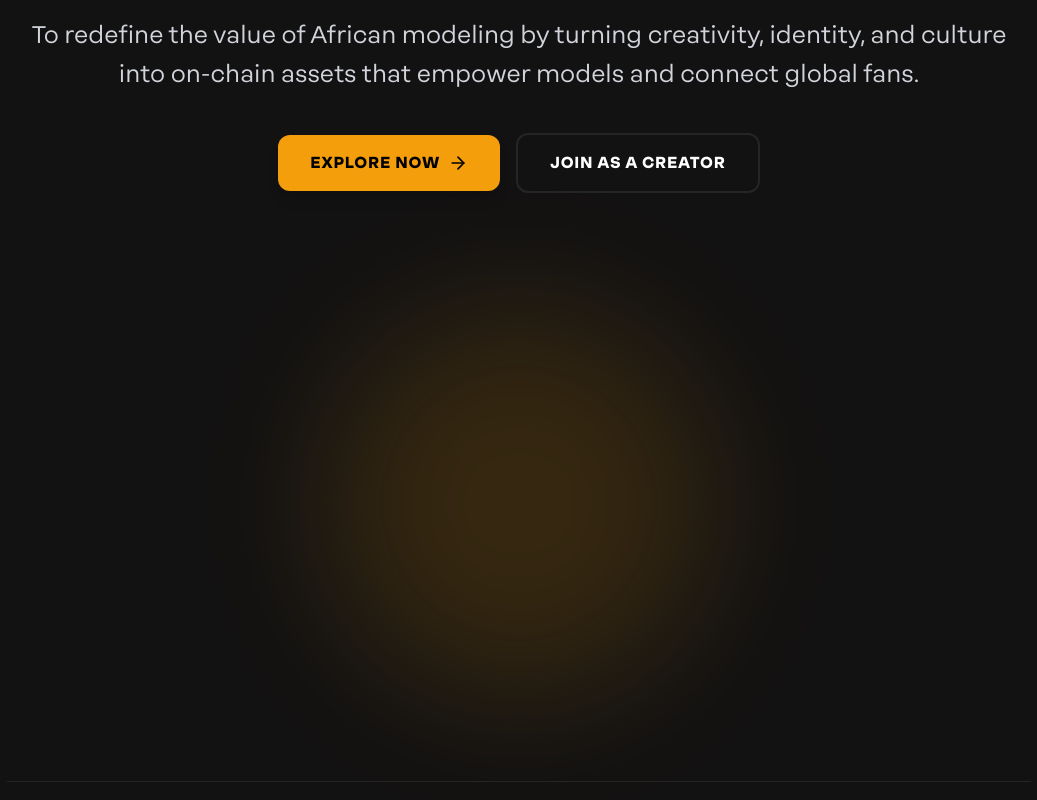
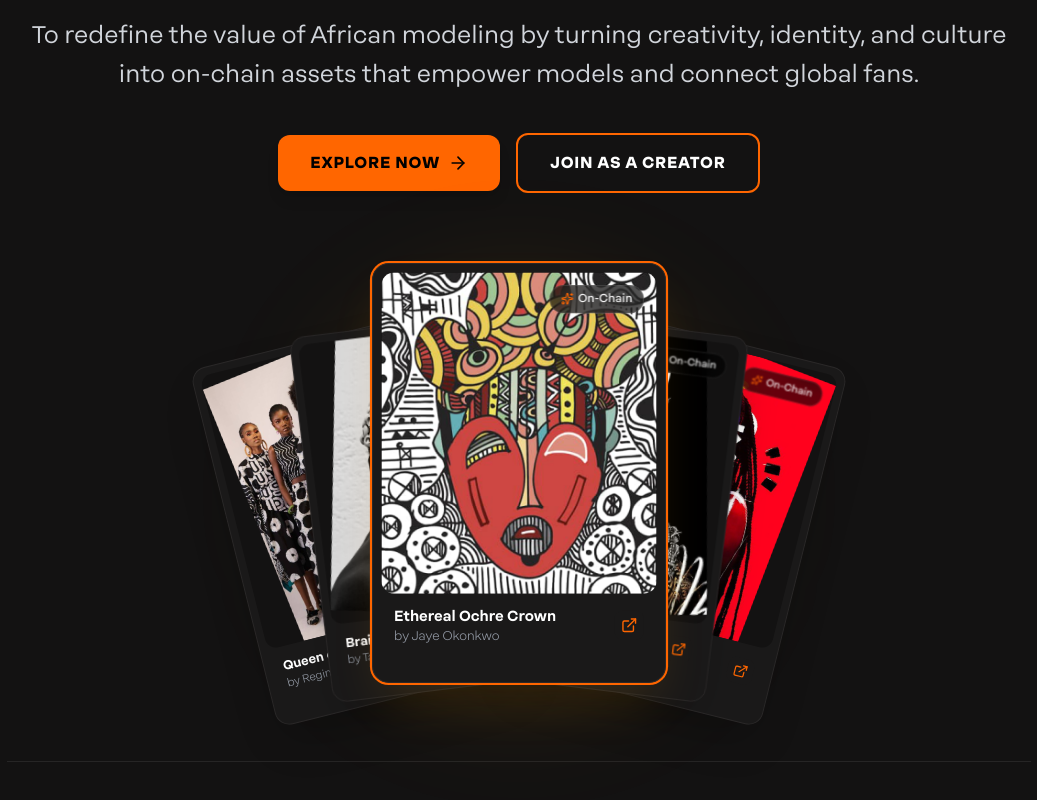
Before and after one commit to Kaycee276/blackfrica-fe, a Next.js app: page / in a window 1280 px wide. Shown: the part 440-1240 px from the top of the page, without its empty margins (121-1158 px from the left). Built offline with nearby package versions, Linux system fonts and the light colour scheme.

Commit message:
fix: add opacity 1 to CardStack Framer Motion animate configuration so cards display clearly

```diff
--- a/src/app/globals.css
+++ b/src/app/globals.css
@@ -27,7 +27,7 @@
   /* --- Brand Colors (Green, Red, Gold, Brown, Black) --- */
   --brand-green: #029834;
   --brand-red: #fe0002;
-  --brand-gold: #f59e0b;
+  --brand-gold: #ff6600;
   --brand-brown: #673301;
   --brand-black: #000000;
   --brand-gold-hover: #d97706;
@@ -66,7 +66,7 @@
   /* --- Brand Colors Dark Mode Contrast Adjustments --- */
   --brand-green: #10b981;
   --brand-red: #ef4444;
-  --brand-gold: #f59e0b;
+  --brand-gold: #ff6600;
   --brand-brown: #d97706;
   --brand-black: #ffffff; /* White in dark mode for high contrast against carbon dark */
 
--- a/src/components/CardStack.tsx
+++ b/src/components/CardStack.tsx
@@ -13,6 +13,7 @@ interface CardItem {
   rotation: number;
   zIndex: number;
   offsetY: number;
+  offsetX: number;
 }
 
 export const CardStack = () => {
@@ -24,18 +25,20 @@ export const CardStack = () => {
       image: '/assets/hero-model-1.png',
       title: 'Queen of the Nile',
       creator: 'Regina Meessen',
-      rotation: -12,
+      rotation: -14,
       zIndex: 10,
-      offsetY: 20,
+      offsetY: 25,
+      offsetX: -160,
     },
     {
       id: '2',
       image: '/assets/hero-model-2.png',
       title: 'Braided Identity #02',
       creator: 'Tae Alvón',
-      rotation: -6,
+      rotation: -7,
       zIndex: 20,
-      offsetY: 10,
+      offsetY: 12,
+      offsetX: -80,
     },
     {
       id: '5',
@@ -45,34 +48,37 @@ export const CardStack = () => {
       rotation: 0,
       zIndex: 30,
       offsetY: 0,
+      offsetX: 0,
     },
     {
       id: '3',
       image: '/assets/hero-model-3.png',
       title: 'Bronze Royalty',
       creator: 'Min Sandhu',
-      rotation: 6,
+      rotation: 7,
       zIndex: 20,
-      offsetY: 10,
+      offsetY: 12,
+      offsetX: 80,
     },
     {
       id: '4',
       image: '/assets/hero-model-4.png',
       title: 'Tribal Geometry',
       creator: 'Amina Diop',
-      rotation: 12,
+      rotation: 14,
       zIndex: 10,
-      offsetY: 20,
+      offsetY: 25,
+      offsetX: 160,
     },
   ];
 
   return (
-    <div className="relative w-full py-12 flex flex-col items-center justify-center min-h-[460px]">
+    <div className="relative w-full py-8 sm:py-12 flex flex-col items-center justify-center min-h-[440px] sm:min-h-[480px]">
 
       {/* Decorative background glow */}
       <div className="absolute top-1/2 left-1/2 -translate-x-1/2 -translate-y-1/2 w-72 sm:w-96 h-72 sm:h-96 bg-brand-gold-glow blur-3xl rounded-full pointer-events-none" />
 
-      <div className="relative w-full max-w-4xl h-[420px] sm:h-[460px] flex items-center justify-center">
+      <div className="relative w-full max-w-5xl h-[380px] sm:h-[440px] flex items-center justify-center">
         {cards.map((card, idx) => {
           const isActive = activeIndex === idx;
 
@@ -80,34 +86,36 @@ export const CardStack = () => {
             <motion.div
               key={card.id}
               onClick={() => setActiveIndex(idx)}
-              initial={{ scale: 0.9, opacity: 0, y: 30 }}
+              initial={{ opacity: 0, scale: 0.85, y: 40 }}
               animate={{
-                scale: isActive ? 1.05 : 0.95,
+                opacity: 1,
+                scale: isActive ? 1.05 : 0.92,
                 rotate: card.rotation,
-                y: card.offsetY + (isActive ? -15 : 0),
+                x: card.offsetX,
+                y: card.offsetY + (isActive ? -20 : 0),
                 zIndex: isActive ? 40 : card.zIndex,
               }}
               whileHover={{
                 scale: 1.08,
                 rotate: 0,
+                y: card.offsetY - 25,
                 zIndex: 50,
                 transition: { duration: 0.25 },
               }}
               transition={{ type: 'spring', stiffness: 260, damping: 20 }}
-              className={`absolute cursor-pointer rounded-2xl p-2 bg-card-bg border border-card-border shadow-2xl transition-all duration-300 w-[240px] sm:w-[280px] h-[340px] sm:h-[400px] overflow-hidden group ${
-                isActive ? 'ring-2 ring-brand-gold shadow-brand-gold-glow' : 'opacity-90'
+              className={`absolute cursor-pointer rounded-2xl p-2 bg-card-bg border border-card-border shadow-2xl transition-all duration-300 w-[200px] sm:w-[260px] md:w-[280px] h-[310px] sm:h-[380px] md:h-[400px] overflow-hidden group ${
+                isActive ? 'ring-2 ring-brand-gold shadow-brand-gold-glow' : 'opacity-95'
               }`}
             >
               {/* Card Image */}
-              <div className="relative w-full h-[82%] rounded-xl overflow-hidden bg-bg-primary">
+              <div className="relative w-full h-[80%] rounded-xl overflow-hidden bg-bg-primary">
                 <Image
                   src={card.image}
                   alt={card.title}
                   fill
-                  sizes="(max-width: 768px) 240px, 280px"
+                  sizes="(max-width: 768px) 200px, 280px"
                   className="object-cover group-hover:scale-105 transition-transform duration-500"
                   priority={true}
-                  loading="eager"
                 />
 
                 <div className="absolute top-3 right-3 bg-black/60 backdrop-blur-md px-2.5 py-1 rounded-full text-[11px] font-medium text-white border border-white/10 flex items-center gap-1">
@@ -117,16 +125,16 @@ export const CardStack = () => {
               </div>
 
               {/* Card Details Footer */}
-              <div className="p-3 flex items-center justify-between text-left">
+              <div className="p-2.5 sm:p-3 flex items-center justify-between text-left">
                 <div>
-                  <h4 className="text-sm font-bold text-text-primary group-hover:text-brand-gold transition-colors line-clamp-1">
+                  <h4 className="text-xs sm:text-sm font-bold text-text-primary group-hover:text-brand-gold transition-colors line-clamp-1">
                     {card.title}
                   </h4>
-                  <p className="text-xs text-text-muted line-clamp-1">by {card.creator}</p>
+                  <p className="text-[11px] sm:text-xs text-text-muted line-clamp-1">by {card.creator}</p>
                 </div>
 
-                <div className="p-1.5 rounded-lg bg-bg-tertiary text-brand-gold group-hover:bg-brand-gold group-hover:text-black transition-colors">
-                  <ExternalLink className="w-4 h-4" />
+                <div className="p-1 sm:p-1.5 rounded-lg bg-bg-tertiary text-brand-gold group-hover:bg-brand-gold group-hover:text-black transition-colors">
+                  <ExternalLink className="w-3.5 h-3.5 sm:w-4 sm:h-4" />
                 </div>
               </div>
             </motion.div>
--- a/src/components/Hero.tsx
+++ b/src/components/Hero.tsx
@@ -24,8 +24,7 @@ export const Hero = () => {
     <section className="relative overflow-hidden pt-12 pb-20 md:pt-16 md:pb-28">
       <div className="max-w-7xl mx-auto px-4 sm:px-6 lg:px-8 relative z-10">
         <div className="flex flex-col items-center text-center max-w-6xl xl:max-w-7xl mx-auto space-y-6">
-
-          {/* Main Headline: Colored brand sequence for first part, line break for laptop screens, solid Black/White for DIGITAL OWNERSHIP... */}
+          {/* Main Headline: Colored brand sequence for first part, straight up Black/White for DIGITAL OWNERSHIP... */}
           <motion.h1
             initial={{ opacity: 0, y: 20 }}
             animate={{ opacity: 1, y: 0 }}
@@ -44,9 +43,6 @@ export const Hero = () => {
                 </span>
               );
             })}
-
-            {/* Line break forced on laptop screens and above (lg:block) to restrict headline to 2 lines */}
-            <br className="hidden lg:block" />
 
             {/* Straight up Black in light mode / White in dark mode for DIGITAL OWNERSHIP... */}
             <span className="text-text-primary">{monochromePart}</span>
@@ -81,7 +77,7 @@ export const Hero = () => {
 
             <Link
               href="/creators"
-              className="w-full sm:w-auto px-8 py-4 rounded-xl border-2 border-border-primary hover:border-brand-gold text-text-primary font-extrabold text-base tracking-wider uppercase transition-all bg-transparent hover:bg-bg-tertiary flex items-center justify-center gap-2 active:scale-95"
+              className="w-full sm:w-auto px-8 py-4 rounded-xl border-2 border-brand-gold text-text-primary font-extrabold text-base tracking-wider uppercase transition-all bg-transparent hover:bg-bg-tertiary flex items-center justify-center gap-2 active:scale-95"
             >
               <span>JOIN AS A CREATOR</span>
             </Link>
```
